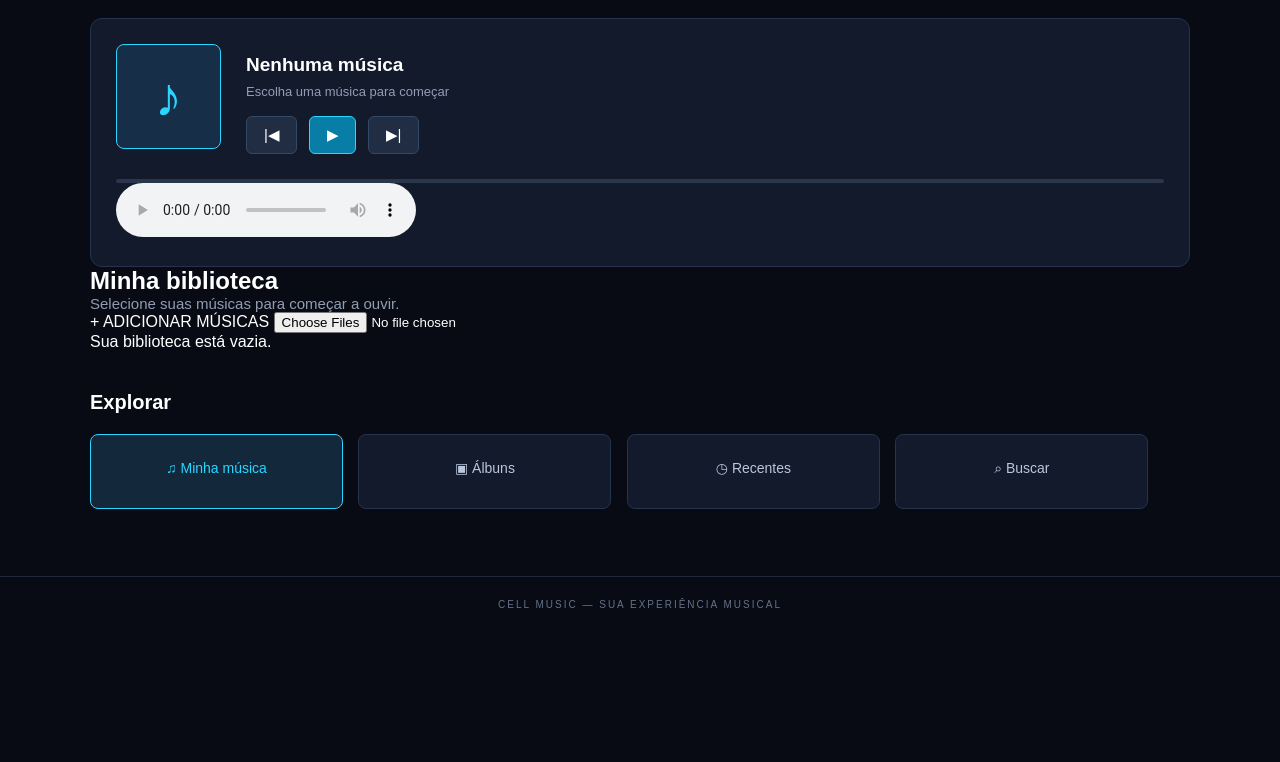
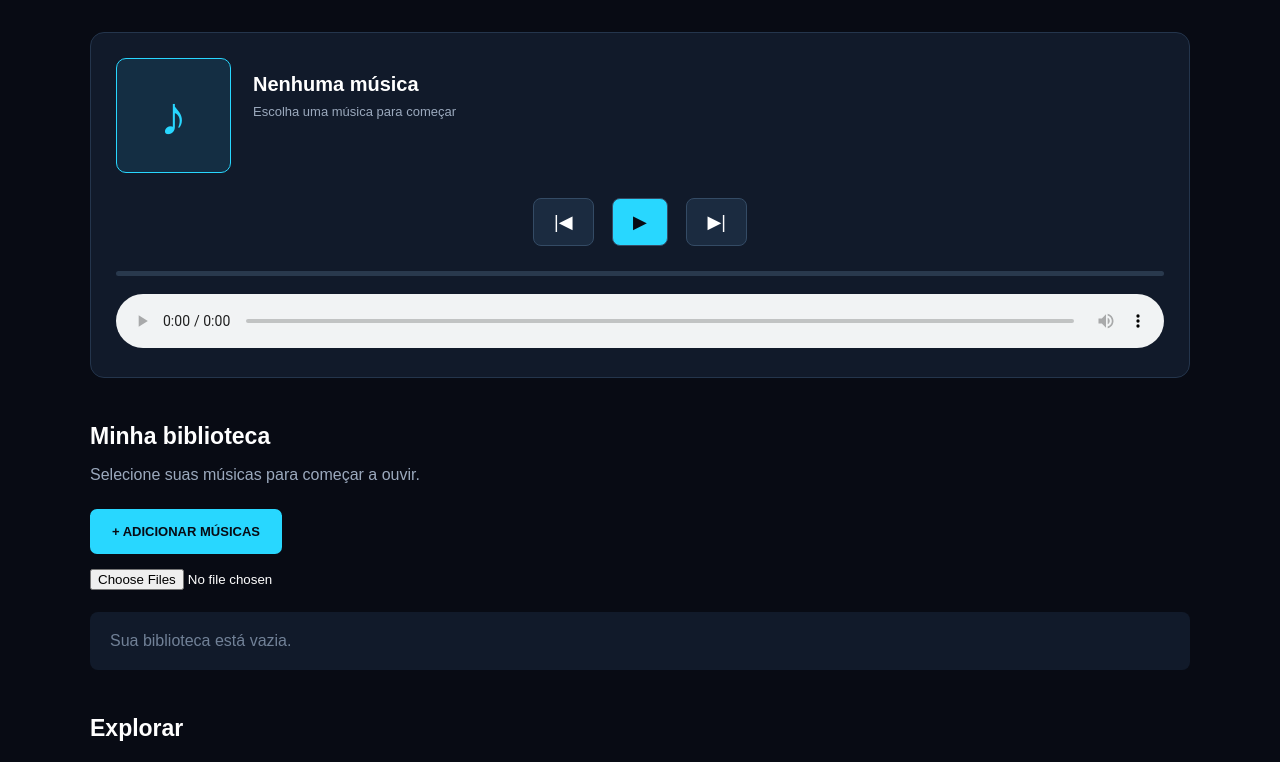
Before and after one commit to matheusvicthenzoborgrtgurski-dot/CELL-MUSIC, a plain HTML site: page web/index.html in a window 1280 px wide. Shown: the part 248-1010 px from the top of the page. Before the commit the page ends 880 px from the top, so only its background shows below. Drawn offline with Linux system fonts and the light colour scheme.

Commit message:
Refactor CSS styles for layout and design enhancements
Updated various styles for improved layout and appearance.

```diff
--- a/web/style.css
+++ b/web/style.css
@@ -8,20 +8,20 @@
 body {
     background: #080b14;
     color: #ffffff;
-    font-family: Arial, sans-serif;
+    font-family: Arial, Helvetica, sans-serif;
 }
 
 #app {
     width: 100%;
     min-height: 100vh;
-    background: #080b14;
+    overflow: hidden;
 }
 
 .top {
-    height: 75px;
-    padding: 24px 5%;
-    border-bottom: 1px solid #20283b;
-    background: #0d1220;
+    width: 100%;
+    padding: 25px 5%;
+    border-bottom: 1px solid #202b3c;
+    overflow: hidden;
 }
 
 .logo {
@@ -38,9 +38,8 @@ body {
 .status {
     float: right;
     color: #28d7ff;
-    font-size: 11px;
+    font-size: 12px;
     margin-top: 8px;
-    letter-spacing: 1px;
 }
 
 main {
@@ -66,29 +65,28 @@ main {
 }
 
 .description {
-    color: #929db3;
-    font-size: 15px;
+    color: #9ba9bd;
+    line-height: 1.6;
 }
 
 .player {
-    background: #121a2b;
-    border: 1px solid #26334d;
-    border-radius: 12px;
+    background: #111a2a;
+    border: 1px solid #24354c;
+    border-radius: 14px;
     padding: 25px;
-    min-height: 175px;
     overflow: hidden;
 }
 
 .cover {
+    width: 115px;
+    height: 115px;
+    background: #142e43;
+    border: 1px solid #28d7ff;
+    border-radius: 10px;
     float: left;
-    width: 105px;
-    height: 105px;
-    background: #172e48;
-    border: 1px solid #28d7ff;
-    border-radius: 8px;
     text-align: center;
-    line-height: 105px;
-    margin-right: 25px;
+    line-height: 115px;
+    margin-right: 22px;
 }
 
 .cover span {
@@ -97,88 +95,178 @@ main {
 }
 
 .track-info {
-    padding-top: 10px;
+    padding-top: 15px;
 }
 
 .track-info h2 {
-    font-size: 19px;
+    font-size: 20px;
     margin-bottom: 8px;
+    overflow-wrap: break-word;
 }
 
 .track-info p {
-    color: #929db3;
+    color: #9ba9bd;
     font-size: 13px;
 }
 
 .controls {
-    margin-top: 17px;
+    clear: both;
+    text-align: center;
+    padding-top: 25px;
 }
 
 .controls button {
-    background: #202d43;
-    color: #ffffff;
-    border: 1px solid #344966;
-    border-radius: 6px;
-    padding: 9px 17px;
-    margin-right: 7px;
-    font-size: 15px;
+    background: #1b2b40;
+    color: white;
+    border: 1px solid #344b65;
+    border-radius: 8px;
+    padding: 12px 20px;
+    margin: 0 7px;
+    font-size: 18px;
     cursor: pointer;
 }
 
-.controls button#play {
-    background: #087da5;
-    border-color: #28d7ff;
+.controls button:focus,
+.controls button:hover {
+    background: #28d7ff;
+    color: #080b14;
+}
+
+#play {
+    background: #28d7ff;
+    color: #080b14;
 }
 
 .progress {
-    clear: both;
-    height: 4px;
-    background: #29364b;
+    height: 5px;
+    background: #29394d;
+    border-radius: 5px;
     margin-top: 25px;
-    border-radius: 5px;
+    overflow: hidden;
 }
 
 .progress-line {
-    width: 0;
-    height: 4px;
+    width: 0%;
+    height: 5px;
     background: #28d7ff;
 }
 
-.menu {
-    margin-top: 40px;
+.audio-player {
+    margin-top: 18px;
 }
 
+.audio-player audio {
+    width: 100%;
+}
+
+.library {
+    margin-top: 45px;
+}
+
+.library h2,
 .menu h2 {
-    font-size: 20px;
-    margin-bottom: 20px;
+    font-size: 23px;
+    margin-bottom: 12px;
+}
+
+.upload-area {
+    margin: 22px 0;
+}
+
+.upload-button {
+    display: inline-block;
+    background: #28d7ff;
+    color: #080b14;
+    padding: 15px 22px;
+    border-radius: 7px;
+    font-size: 13px;
+    font-weight: bold;
+    cursor: pointer;
+}
+
+#musicFile {
+    display: block;
+    margin-top: 15px;
+    color: #ffffff;
+    max-width: 100%;
+}
+
+#playlist {
+    margin-top: 20px;
+}
+
+.empty-message {
+    color: #718197;
+    padding: 20px;
+    background: #111a2a;
+    border-radius: 8px;
+}
+
+.playlist-item {
+    background: #111a2a;
+    border: 1px solid #24354c;
+    padding: 15px;
+    margin-bottom: 8px;
+    border-radius: 8px;
+    color: #ffffff;
+    cursor: pointer;
+}
+
+.playlist-item.selected {
+    border-color: #28d7ff;
+    color: #28d7ff;
+}
+
+.menu {
+    margin: 45px 0;
+}
+
+.menu-items {
+    margin-top: 18px;
 }
 
 .menu-item {
     display: inline-block;
-    width: 23%;
-    min-height: 75px;
-    padding: 25px 12px;
-    margin: 0 1% 12px 0;
-    background: #121a2b;
-    border: 1px solid #26334d;
+    background: #111a2a;
+    border: 1px solid #24354c;
+    padding: 15px 20px;
+    margin: 5px;
     border-radius: 8px;
-    color: #b9c6dc;
-    text-align: center;
-    font-size: 14px;
+    color: #aebbd0;
 }
 
 .menu-item.selected {
-    border: 1px solid #28d7ff;
     color: #28d7ff;
-    background: #14283b;
+    border-color: #28d7ff;
 }
 
 footer {
-    margin-top: 55px;
-    padding: 22px;
-    border-top: 1px solid #20283b;
-    color: #65728a;
+    border-top: 1px solid #202b3c;
     text-align: center;
-    font-size: 10px;
+    padding: 25px 10px;
+    color: #718197;
+    font-size: 11px;
     letter-spacing: 2px;
+    margin-top: 40px;
 }
+
+@media screen and (max-width: 600px) {
+    .welcome h1 {
+        font-size: 29px;
+    }
+
+    .cover {
+        width: 85px;
+        height: 85px;
+        line-height: 85px;
+    }
+
+    .cover span {
+        font-size: 42px;
+    }
+
+    .controls button {
+        padding: 10px 14px;
+        margin: 0 3px;
+    }
+}
```
